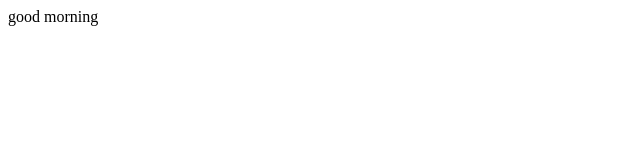
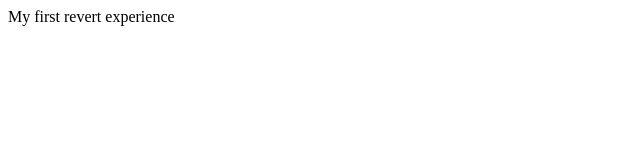
Before and after one commit to jyolsna-joseph/color, a plain HTML site: page index.html in a window 1280 px wide. Shown: the whole page, without its empty margins (0-640 px from the left). Drawn offline with Linux system fonts and the light colour scheme.

Commit message:
my revert changes

```diff
--- a/index.html
+++ b/index.html
@@ -1,3 +1,3 @@
 <html>
-	<body> good morning </body>
+	<body> My first revert experience </body>
 </html>
```
